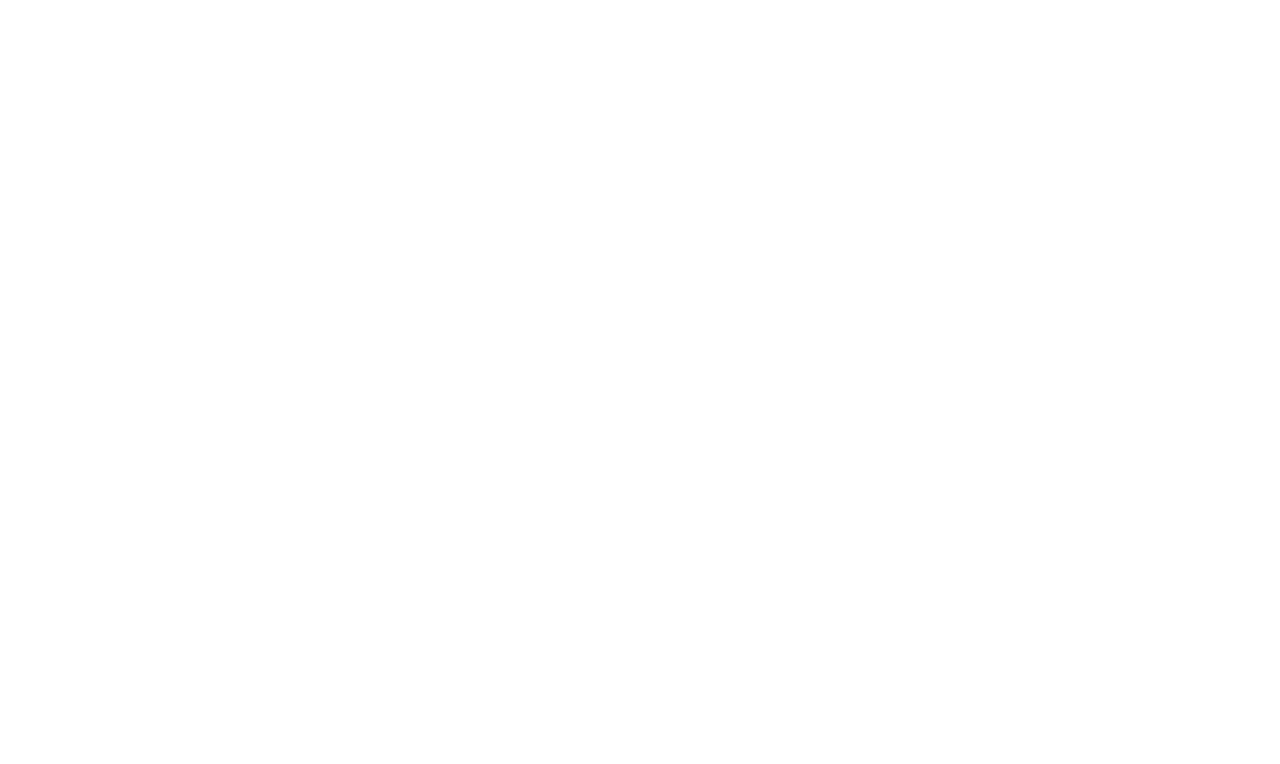
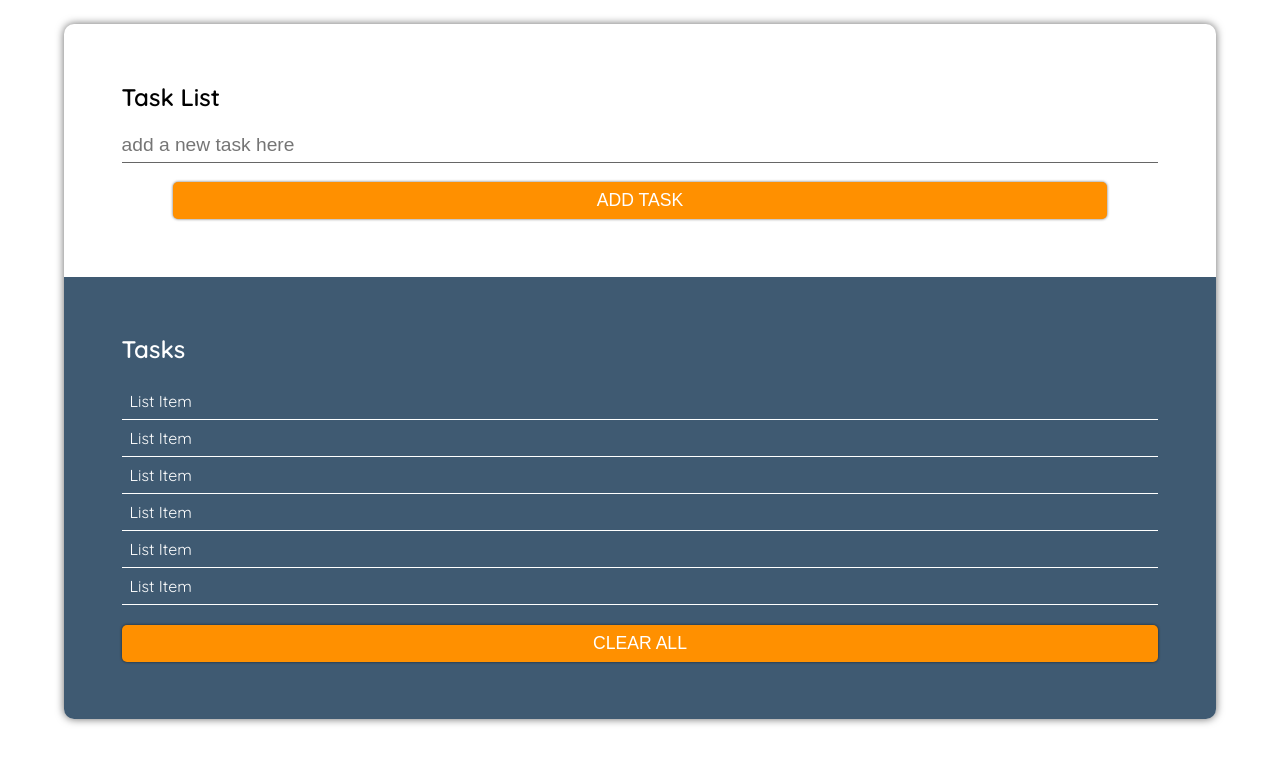
Before and after one commit to jseguraweb/task-list, a plain HTML site: page index.html in a window 1280 px wide. Drawn offline with Linux system fonts and the light colour scheme.

Commit message:
add style to the task list card

```diff
--- a/index.html
+++ b/index.html
@@ -7,11 +7,33 @@
     <meta http-equiv="X-UA-Compatible" content="ie=edge">
     <title>DOM manipulation</title>
     <link rel="stylesheet" href="main.css">
+    <link href="https://fonts.googleapis.com/css?family=Quicksand:400,600&display=swap" rel="stylesheet">
     <script src="script.js"></script>
 </head>
 
 <body>
 
+    <main>
+        <section class="wrapper">
+            <h2>Task List</h2>
+            <form class="wrapper" action="" id="task-form">
+                <input type="text" name="new-task" placeholder="add a new task here" id="new-task">
+                <input type="submit" value="ADD TASK" class="button white">
+            </form>
+        </section>
+        <section class="wrapper bk-blue white">
+            <h2>Tasks</h2>
+            <ul>
+                <li>List Item</li>
+                <li>List Item</li>
+                <li>List Item</li>
+                <li>List Item</li>
+                <li>List Item</li>
+                <li>List Item</li>
+            </ul>
+            <button class="button white">CLEAR ALL</button>
+        </section>
+    </main>
 </body>
 
 </html>
--- a/main.css
+++ b/main.css
@@ -2,4 +2,87 @@
     padding: 0;
     margin: 0;
     box-sizing: border-box;
+    list-style: none;
 }
+
+html {
+    font-size: 100%;
+    font-family: 'Quicksand', sans-serif;
+}
+
+.bk-blue {
+    background-color: rgba(1, 36, 68, 0.753);
+}
+
+.white {
+    color: #fff;
+}
+
+h2 {
+    padding-bottom: 0.5rem;
+}
+
+h2,
+form,
+li {
+    padding: 0 5%;
+}
+
+main {
+    margin: 1.5rem auto;
+    width: 90%;
+    height: auto;
+    border-radius: 10px;
+    box-shadow: 0px 0px 8px rgba(0, 0, 0, 0.6);
+    overflow: hidden;
+}
+
+section {
+    padding: 5% 0;
+
+}
+
+section * {
+    margin-bottom: 1.2rem;
+}
+
+.wrapper {
+    margin: 0;
+    display: flex;
+    flex-direction: column;
+    justify-content: space-evenly;
+}
+
+#new-task {
+    border: 0px;
+    border-bottom: 1px solid rgba(0, 0, 0, 0.6);
+    height: 2rem;
+    outline: none;
+}
+
+#new-task::placeholder {
+    font-size: 1.2rem;
+}
+
+.button {
+    border-radius: 5px;
+    border: 0px;
+    box-shadow: 0px 0px 3px rgba(0, 0, 0, 0.6);
+    font-size: 1.1rem;
+    padding: 0.5rem;
+    background-color: #ff9000;
+    margin: 0 5%;
+}
+
+ul {
+    display: flex;
+    flex-direction: column;
+    width: 100%;
+    height: 100%;
+}
+
+li {
+    margin: 0 5%;
+    padding: 0.5rem;
+    border-bottom: 1px solid #fff;
+}
```
